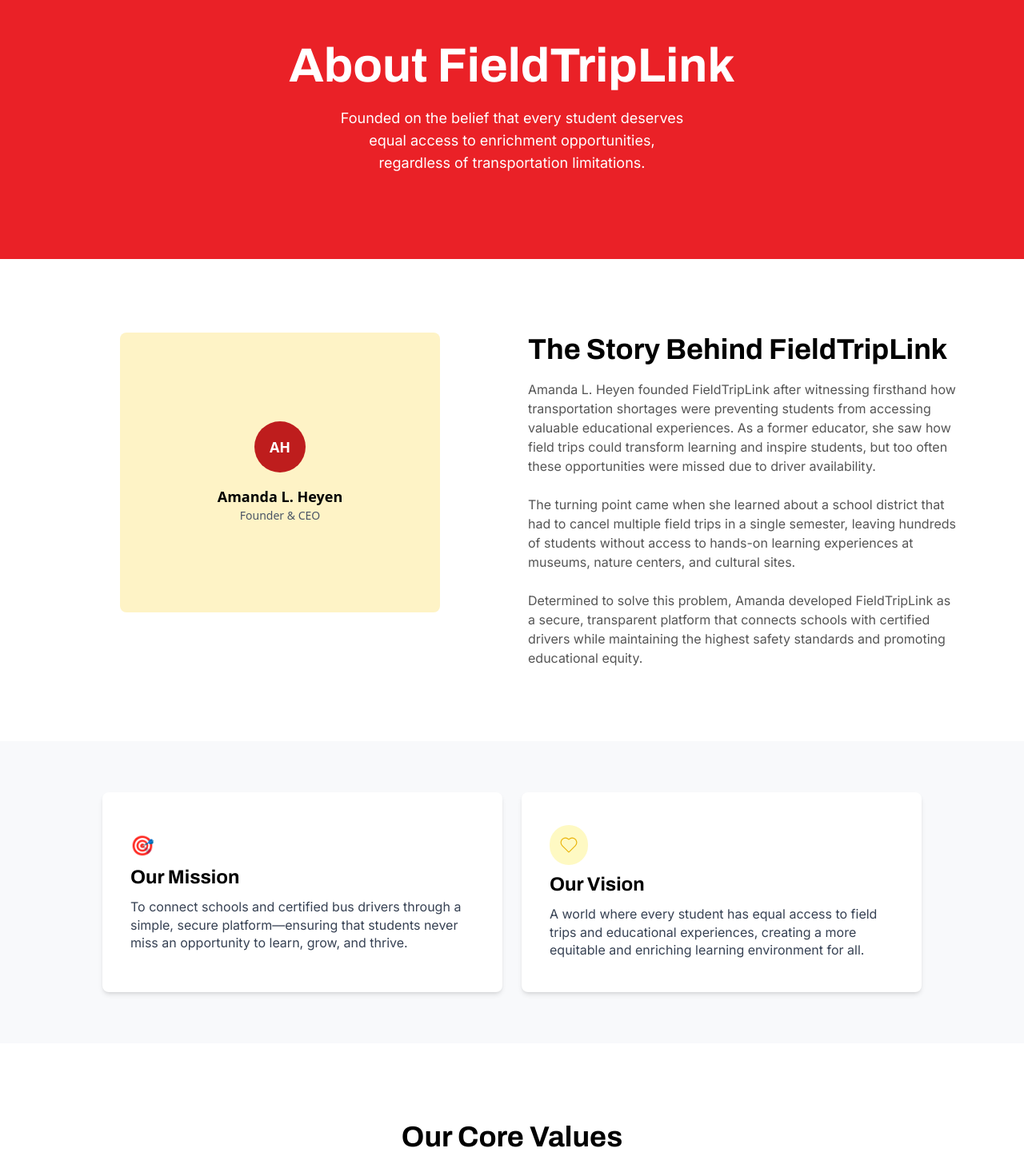
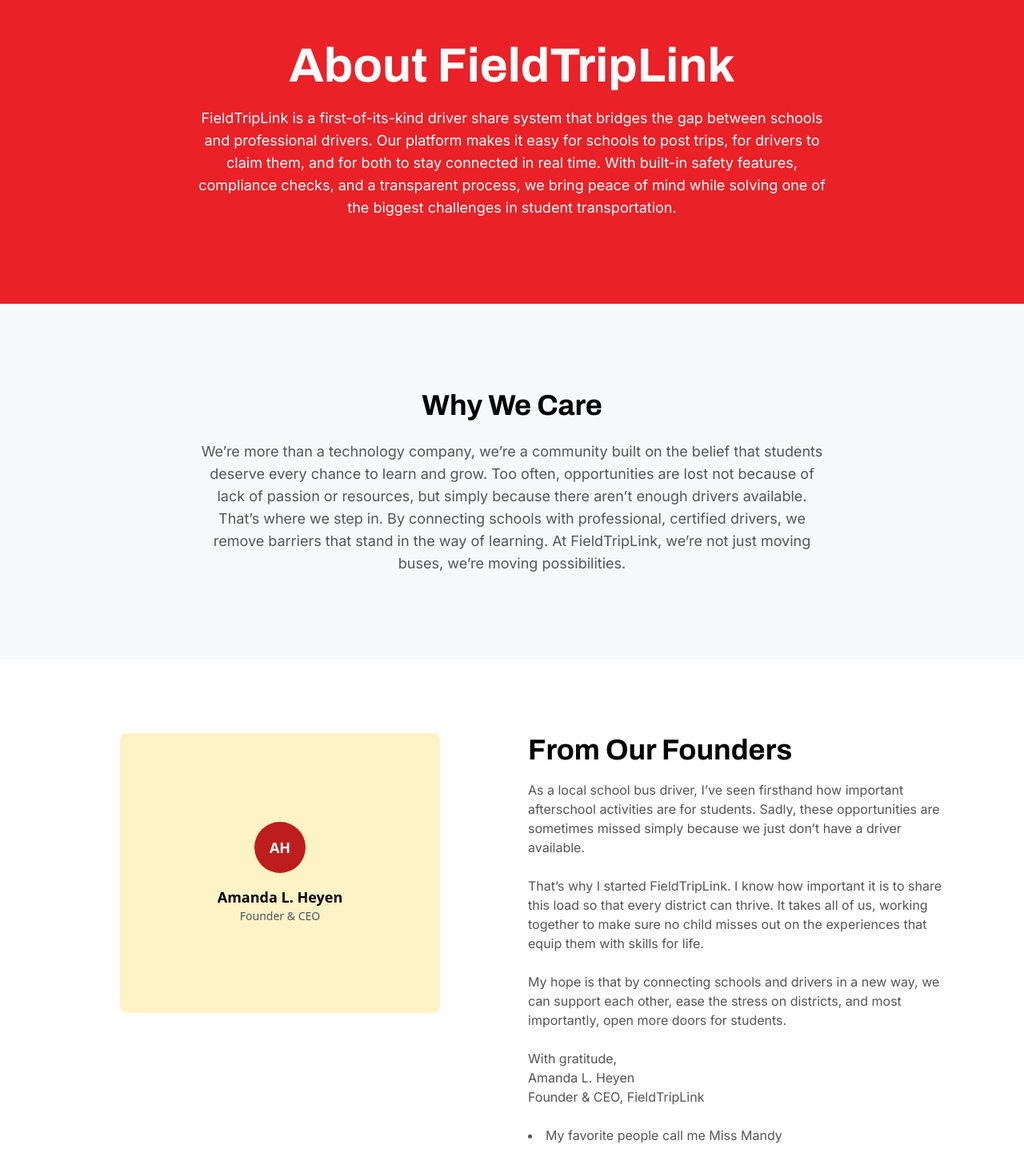
Before and after one commit to shobankn/fieldfriplink, a React (Vite) app: page /about in a window 1280 px wide. Shown: the part 180-1636 px from the top of the page at 80% size. Built offline with nearby package versions, Linux system fonts and the light colour scheme.

Commit message:
first commitfgdrvvcdddsdsdscx

```diff
--- a/index.html
+++ b/index.html
@@ -16,7 +16,7 @@
     referrerpolicy="no-referrer"
   />
 
-    <title>Vite + React</title>
+    <title>FieldTripLink</title>
   </head>
   <body>
     <div id="root"></div>
--- a/src/landgingpage/About/About.jsx
+++ b/src/landgingpage/About/About.jsx
@@ -13,11 +13,26 @@
       {/* Top Banner */}
       <section className="bg-[#ea2127] text-white text-center px-4 sm:px-6 lg:px-20 py-12 sm:py-16 lg:py-[106px]">
         <h1 className="text-4xl sm:text-5xl lg:text-[60px] archivobold mb-4 sm:mb-[22px]">About FieldTripLink</h1>
-        <p className="text-base sm:text-lg lg:text-[18px] mx-auto max-w-[90%] sm:max-w-[60%] lg:max-w-[40%] interregular">
-          Founded on the belief that every student deserves equal access to enrichment opportunities,
-          regardless of transportation limitations.
+        <p className="text-base sm:text-lg lg:text-[18px] mx-auto max-w-[90%] sm:max-w-[60%] lg:max-w-[70%] interregular">
+        FieldTripLink is a first-of-its-kind driver share system that bridges the gap between schools and professional drivers. Our platform makes it easy for schools to post trips, for drivers to claim them, and for both to stay connected in real time. With built-in safety features, compliance checks, and a transparent process, we bring peace of mind while solving one of the biggest challenges in student transportation.
         </p>
       </section>
+
+
+
+<section className="text-center px-4 sm:px-6 lg:px-20 py-12 sm:py-16 lg:py-[106px] bg-[#F8F9FB]">
+        <h1 className="text-2xl sm:text-3xl lg:text-[36px]  archivobold mb-4 sm:mb-[22px]">Why We Care</h1>
+        <p className="text-base sm:text-lg lg:text-[18px] mx-auto max-w-[90%] sm:max-w-[60%] lg:max-w-[70%] interregular text-[#555555]">
+        We’re more than a technology company, we’re a community built on the belief that students deserve every chance to learn and grow. Too often, opportunities are lost not because of lack of passion or resources, but simply because there aren’t enough drivers available. That’s where we step in. By connecting schools with professional, certified drivers, we remove barriers that stand in the way of learning.
+At FieldTripLink, we’re not just moving buses, we’re moving possibilities.
+        </p>
+        <p className="text-base sm:text-lg lg:text-[18px] mx-auto max-w-[90%] sm:max-w-[60%] lg:max-w-[70%] interregular">
+
+</p>
+
+      </section>
+
+
 
       {/* Story Section */}
       <section className="flex flex-col lg:flex-row px-4 sm:px-6 lg:px-20 py-12 sm:py-16 lg:py-[92px] gap-6 lg:gap-10">
@@ -33,18 +48,30 @@
         </div>
         {/* Story Text */}
         <div className="flex-1">
-          <h2 className="archivobold text-2xl sm:text-3xl lg:text-[36px] mb-4">The Story Behind FieldTripLink</h2>
+          <h2 className="archivobold text-2xl sm:text-3xl lg:text-[36px] mb-4">From Our Founders</h2>
           <p className="text-[#555555] interregular text-sm sm:text-base lg:text-[16px] mb-4 sm:mb-[24px]">
-            Amanda L. Heyen founded FieldTripLink after witnessing firsthand how transportation shortages were preventing students from accessing valuable educational experiences. As a former educator, she saw how field trips could transform learning and inspire students, but too often these opportunities were missed due to driver availability.
+
+As a local school bus driver, I’ve seen firsthand how important afterschool activities are for students. Sadly, these opportunities are sometimes missed simply because we just don’t have a driver available.
+
           </p>
           <p className="text-[#555555] interregular text-sm sm:text-base lg:text-[16px] mb-4 sm:mb-[24px]">
-            The turning point came when she learned about a school district that had to cancel multiple field trips in a single semester, leaving hundreds of students without access to hands-on learning experiences at museums, nature centers, and cultural sites.
+
+           That’s why I started FieldTripLink. I know how important it is to share this load so that every district can thrive. It takes all of us, working together to make sure no child misses out on the experiences that equip them with skills for life.
+
           </p>
-          <p className="text-[#555555] interregular text-sm sm:text-base lg:text-[16px]">
+
+          <p className="text-[#555555] interregular text-sm sm:text-base lg:text-[16px] mb-4 sm:mb-[24px]">My hope is that by connecting schools and drivers in a new way, we can support each other, ease the stress on districts, and most importantly, open more doors for students.</p>
+          <p className="text-[#555555] interregular text-sm sm:text-base lg:text-[16px] mb-4 sm:mb-[24px]">
+            With gratitude,<br/>
+Amanda L. Heyen <br/>
+Founder & CEO, FieldTripLink
+          </p>
+          <li className='text-[#555555] interregular text-sm sm:text-base lg:text-[16px]'>My favorite people call me Miss Mandy</li>
+          {/* <p className="text-[#555555] interregular text-sm sm:text-base lg:text-[16px]">
             Determined to solve this problem, Amanda developed FieldTripLink as a secure,
             transparent platform that connects schools with certified drivers while maintaining the
             highest safety standards and promoting educational equity.
-          </p>
+          </p> */}
         </div>
       </section>
 
@@ -54,7 +81,7 @@
           <div className="text-[#be1d1d] text-2xl mb-2">🎯</div>
           <h3 className="archivobold text-xl sm:text-[24px] mb-2">Our Mission</h3>
           <p className="text-gray-700 interregular text-sm sm:text-[16px]">
-            To connect schools and certified bus drivers through a simple, secure platform—ensuring that students never miss an opportunity to learn, grow, and thrive.
+            To connect schools and certified bus drivers through a simple, secure platform, ensuring that students never miss an opportunity to learn, grow, and thrive.
           </p>
         </div>
         <div className="flex-1 bg-white shadow-md rounded-lg px-6 sm:px-[35px] py-8 sm:py-[41px] flex flex-col justify-center w-full max-w-[450px] sm:max-w-[500px] h-[250px]">
@@ -71,8 +98,8 @@
 
       {/* Core Values */}
       <section className="bg-white text-center px-4 sm:px-6 lg:px-20 py-12 sm:py-16 lg:py-[96px]">
-        <h2 className="text-2xl sm:text-3xl lg:text-[36px] archivobold mb-2">Our Core Values</h2>
-        <p className="text-[#555555] interregular text-base sm:text-lg lg:text-[18px] mb-6 sm:mb-10 max-w-2xl mx-auto">
+        <h2 className="text-2xl sm:text-3xl lg:text-[36px] archivobold mb-4">Our Core Values</h2>
+        <p className="text-[#555555] interregular text-base sm:text-lg lg:text-[18px] mb-4 sm:mb-10 max-w-2xl mx-auto">
           These principles guide everything we do at FieldTripLink.
         </p>
         <div className="grid grid-cols-1 sm:grid-cols-2 lg:grid-cols-3 gap-6 sm:gap-8 px-4 sm:px-10 lg:px-[272px]">
--- a/src/landgingpage/ContactUs/Contactus.jsx
+++ b/src/landgingpage/ContactUs/Contactus.jsx
@@ -373,12 +373,12 @@
                 All drivers undergo comprehensive background checks, drug screening, CDL verification, and safety training. We also use RAP Back integration for continuous monitoring and maintain a rating system for quality assurance.
               </p>
             </div>
-            <div className="bg-white pt-6 sm:pt-8 px-6 sm:px-8 pb-4 sm:pb-6 rounded-lg">
+            {/* <div className="bg-white pt-6 sm:pt-8 px-6 sm:px-8 pb-4 sm:pb-6 rounded-lg">
               <h4 className="archivobold text-base sm:text-lg">What if no drivers are available for my trip?</h4>
               <p className="interregular text-sm sm:text-base text-gray-700">
                 Our network is designed to provide reliable coverage, but if no drivers are available, we'll work with you to find alternatives or help you adjust your trip timing. We're committed to ensuring your students don't miss out.
               </p>
-            </div>
+            </div> */}
           </div>
         </div>
       </div>
--- a/src/landgingpage/Home/Home.jsx
+++ b/src/landgingpage/Home/Home.jsx
@@ -122,12 +122,12 @@
       </section>
 
       {/* Why Choose FieldTripLink */}
-      <section className="p-4 sm:p-6 lg:p-[80px] flex flex-col lg:flex-row justify-between bg-gray-50 gap-8">
-        <div className="w-full lg:w-1/2 animate-move-in-left">
+      <section className="p-4 sm:p-6 lg:p-[80px] flex flex-col lg:flex-row justify-between align-center bg-gray-50 gap-8">
+        <div className="w-full lg:w-1/2 animate-move-in-left flex flex-col align-center justify-center">
           <h2 className="archivobold text-2xl sm:text-3xl lg:text-[36px] mb-6 sm:mb-8">
             Why Choose FieldTripLink?
           </h2>
-          <div>
+          {/* <div>
             <div className="flex items-start gap-2 mb-4 sm:mb-[23px]">
               <FiShield style={{ fontSize: '24px', color: '#E83E3E' }} className="mt-1" />
               <div>
@@ -149,7 +149,11 @@
                 <p className="interregular text-sm sm:text-[14px] text-[#555555]">Reduce delays and ensure every student gets to participate in enrichment activities.</p>
               </div>
             </div>
-          </div>
+          </div> */}
+<p className='archivoreuglar text-[#555555] ' >
+          At FieldTripLink, we believe every student deserves the chance to experience the world beyond the classroom. Field trips, extracurriculars, and special programs are essential to learning but too often, they’re canceled or scaled back because of driver shortages. We exist to change that.
+
+</p>
         </div>
         <div className="text-center mt-6 sm:mt-8 lg:mt-10 w-full lg:w-1/2 animate-move-in-right">
           <h1 className="archivobold text-2xl sm:text-3xl lg:text-[36px] mb-6">Ready to Get Started?</h1>
```
